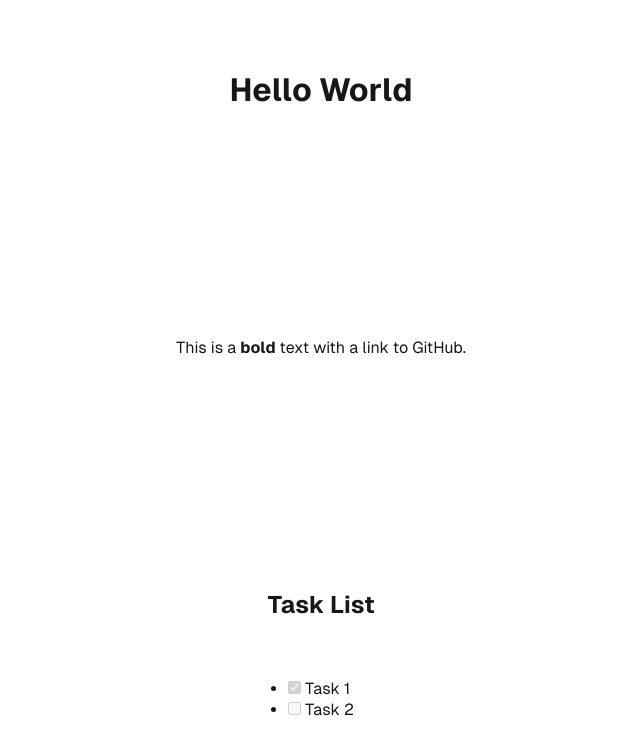
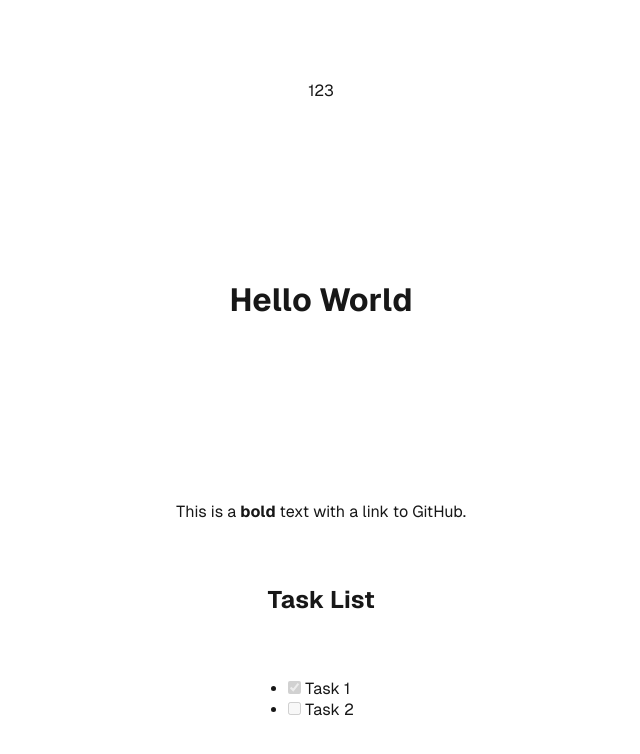
Before and after one commit to alfredhuang426/my-next-app-2, a Next.js app: page / in a window 1280 px wide. Shown: the top 754 px of the page, without its empty margins (319-959 px from the left). Built offline with nearby package versions, Linux system fonts and the light colour scheme.

Commit message:
use client

```diff
--- a/src/app/ShowMarkdown.tsx
+++ b/src/app/ShowMarkdown.tsx
@@ -1,3 +1,4 @@
+"use client";
 import React from "react";
 import ReactMarkdown from "react-markdown";
 import remarkGfm from "remark-gfm";
@@ -16,6 +17,7 @@ This is a **bold** text with a link to [GitHub](https://github.com).
 export const ShowMarkdown = () => {
   return (
     <>
+      <div>123</div>
       <ReactMarkdown remarkPlugins={[remarkGfm]} rehypePlugins={[rehypeRaw]}>
         {markdown}
       </ReactMarkdown>
```
